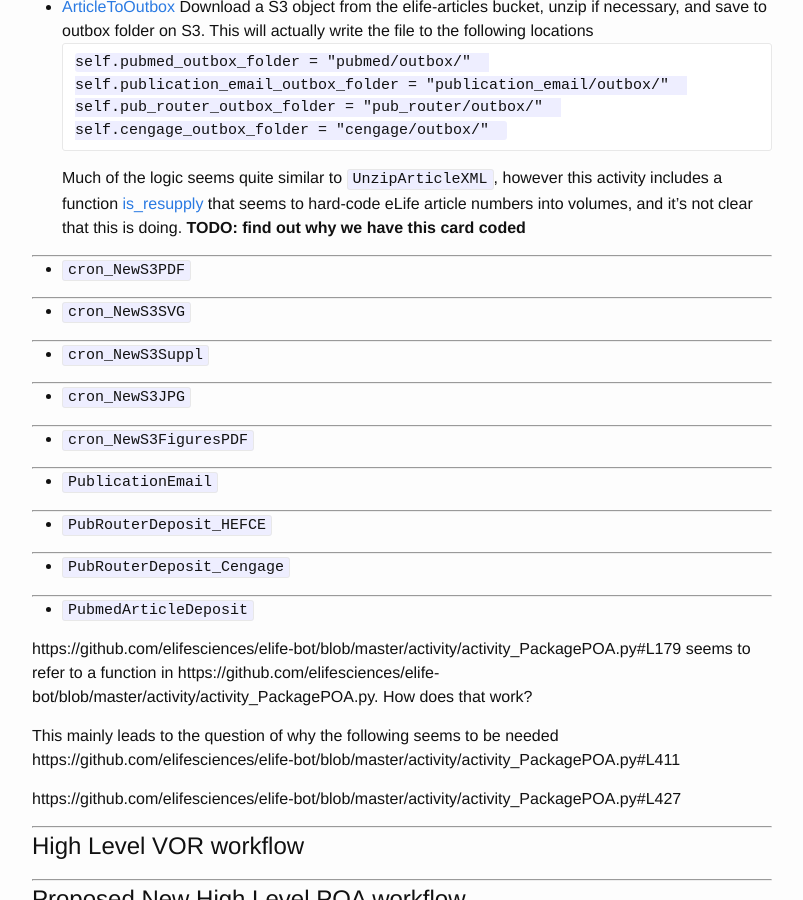
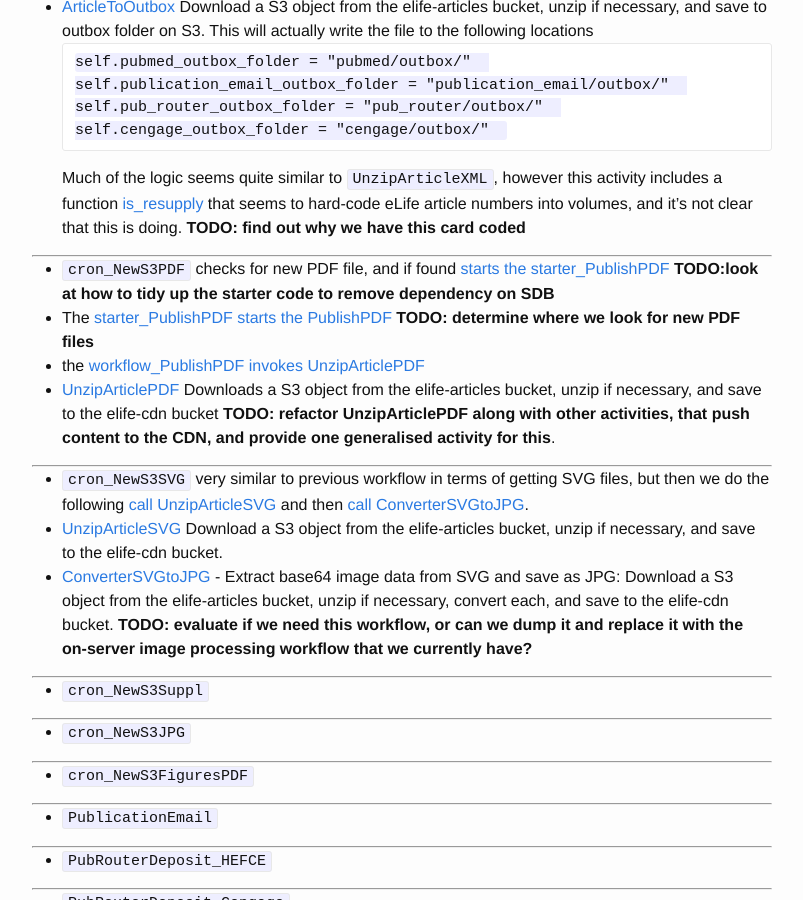
Before and after one commit to elifesciences/elife-continuum-documentation, a Jekyll site: the page built from file-s3-naming-workflow/_posts/2015-06-12-ppp-workflow-docs.markdown, in a window 1280 px wide and 900 px high, scrolled down 3400 px. Shown: the whole window, without its empty margins (238-1041 px from the left). Built offline with Jekyll 4.4.1, drawn with Linux system fonts in a browser that asks for light colours.

Commit message:
added cron_NewS3PDF and cron_NewS3SVG

```diff
--- a/file-s3-naming-workflow/_posts/2015-06-12-ppp-workflow-docs.markdown
+++ b/file-s3-naming-workflow/_posts/2015-06-12-ppp-workflow-docs.markdown
@@ -147,17 +147,26 @@ eLife article numbers into volumes, and it's not clear that this is doing. **TOD
 
 
 ---
-- `cron_NewS3PDF`
-
+- `cron_NewS3PDF` checks for new PDF file, and if found [starts the starter_PublishPDF](https://github.com/elifesciences/elife-bot/blob/exp/starter/cron_NewS3PDF.py#L79) **TODO:look at how to tidy up the starter code to remove dependency on SDB**
+- The [starter_PublishPDF](https://github.com/elifesciences/elife-bot/blob/exp/starter/starter_PublishPDF.py) [starts the PublishPDF ](https://github.com/elifesciences/elife-bot/blob/exp/starter/starter_PublishPDF.py#L56) **TODO: determine where we look for new PDF files**
+- the [workflow_PublishPDF](https://github.com/elifesciences/elife-bot/blob/exp/workflow/workflow_PublishPDF.py) [invokes UnzipArticlePDF](https://github.com/elifesciences/elife-bot/blob/exp/workflow/workflow_PublishPDF.py#L54)
+- [UnzipArticlePDF](https://github.com/elifesciences/elife-bot/blob/exp/activity/activity_UnzipArticlePDF.py) Downloads a S3 object from the elife-articles bucket, unzip if necessary, and save to the elife-cdn bucket **TODO: refactor UnzipArticlePDF along with other activities, that push content to the CDN, and provide one generalised activity for this**.
 
 ---
-- `cron_NewS3SVG`
+- `cron_NewS3SVG` very similar to previous workflow in terms of getting SVG files, but then we do the following
+ [call UnzipArticleSVG](https://github.com/elifesciences/elife-bot/blob/exp/workflow/workflow_PublishSVG.py#L54) and then
+ [call ConverterSVGtoJPG](https://github.com/elifesciences/elife-bot/blob/exp/workflow/workflow_PublishSVG.py#L65).
+ - [UnzipArticleSVG](https://github.com/elifesciences/elife-bot/blob/exp/activity/activity_UnzipArticleSVG.py) Download a S3 object from the elife-articles bucket, unzip if necessary, and save to the elife-cdn bucket.
+ - [ConverterSVGtoJPG](https://github.com/elifesciences/elife-bot/blob/exp/activity/activity_ConverterSVGtoJPG.py) - Extract base64 image data from SVG and save as JPG: Download a S3 object from the elife-articles bucket, unzip if necessary, convert each, and save to the elife-cdn bucket. **TODO: evaluate if we need this workflow, or can we dump it and replace it with the on-server image processing workflow that we currently have?**
+
 
 ---
 - `cron_NewS3Suppl`
 
+
 ---
 - `cron_NewS3JPG`
+
 
 ---
 - `cron_NewS3FiguresPDF`
```
